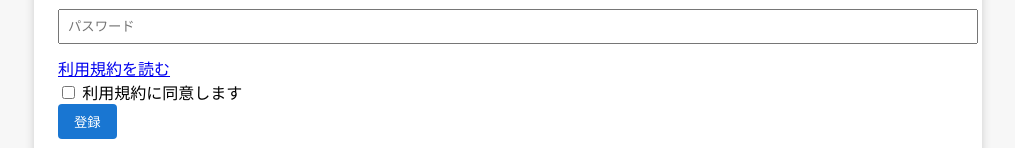
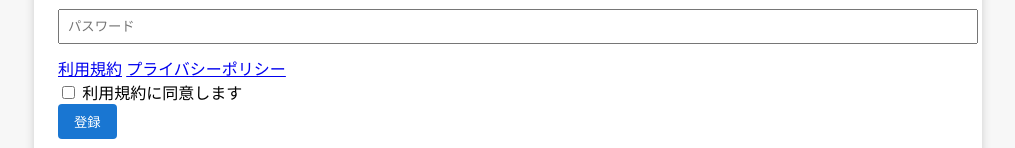
Before and after one commit to alphadesuyo/Noya, a plain HTML site: page index.html in a window 1280 px wide. Shown: the part 360-508 px from the top of the page, without its empty margins (132-1147 px from the left). Drawn offline with Linux system fonts and the light colour scheme; no server answers.

Commit message:
Add files via upload

```diff
--- a/index.html
+++ b/index.html
@@ -35,7 +35,8 @@
           <input type="password" id="reg-password" placeholder="パスワード" required><br>
 
           <div>
-            <a href="terms.html" target="_blank">利用規約を読む</a>
+            <a href="/static/terms.html" target="_blank">利用規約</a>
+            <a href="/static/privacy.html" target="_blank">プライバシーポリシー</a>
           </div>
           <label>
             <input type="checkbox" id="agree-terms" required>
```
